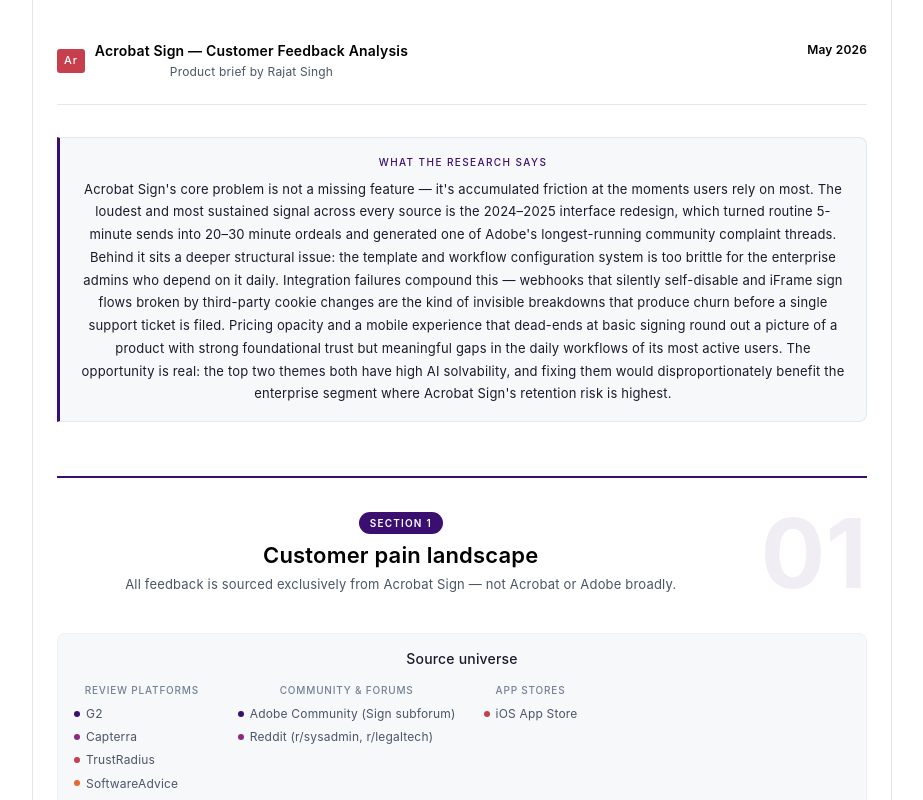
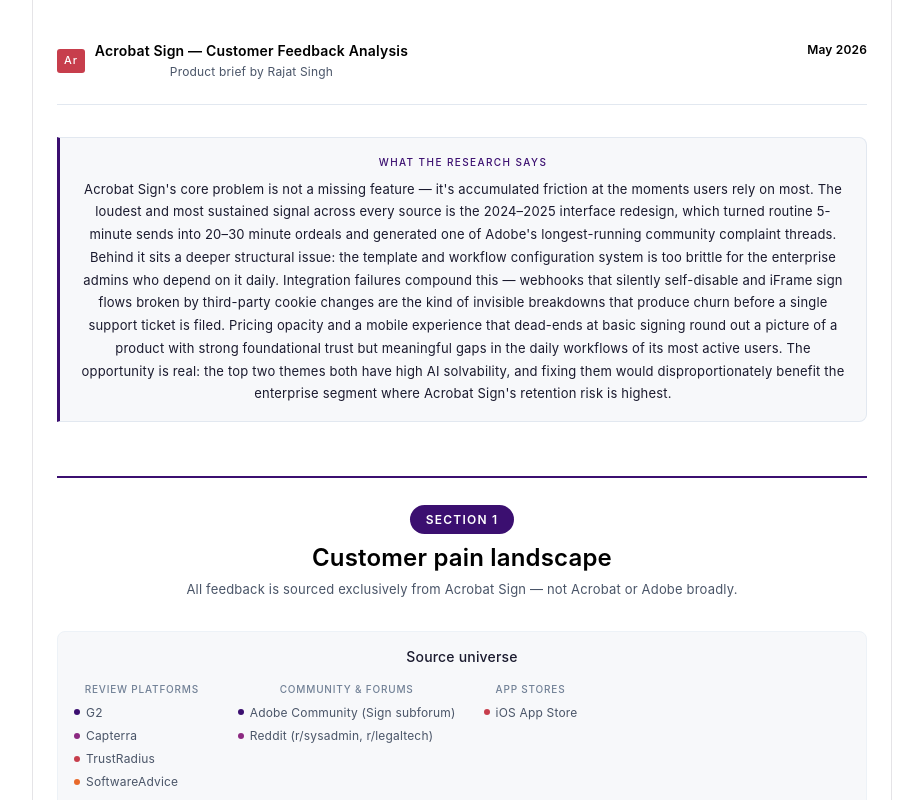
Before and after one commit to rajat2208/acrobat-sign-brief, a React (Vite) app: page / in a window 1280 px wide. Shown: the top 800 px of the page, without its empty margins (178-1101 px from the left). Built offline with nearby package versions, Linux system fonts and the light colour scheme.

Commit message:
design: remove big section numbers, enlarge pill and title instead

```diff
--- a/src/App.css
+++ b/src/App.css
@@ -43,13 +43,11 @@ body {
 .hdr-r { font-size: 12px; color: var(--color-text-secondary); text-align: right; }
 .hdr-r strong { color: #000000; font-weight: 600; }
 
-.section-hdr { display: flex; align-items: center; justify-content: space-between; border-top: 2.5px solid #3B0F70; padding-top: 1.5rem; margin: 3rem 0 1.75rem; overflow: hidden; }
-.section-hdr-left { flex: 1; }
-.section-pill { display: inline-block; background: #3B0F70; color: #fff; font-size: 10px; font-weight: 600; letter-spacing: .12em; text-transform: uppercase; padding: 3px 11px; border-radius: 20px; margin-bottom: 8px; }
-.section-title { font-size: 22px; font-weight: 600; color: #000; line-height: 1.2; margin-bottom: 6px; }
+.section-hdr { border-top: 2.5px solid #3B0F70; padding-top: 1.5rem; margin: 3rem 0 1.75rem; }
+.section-pill { display: inline-block; background: #3B0F70; color: #fff; font-size: 12px; font-weight: 600; letter-spacing: .1em; text-transform: uppercase; padding: 5px 16px; border-radius: 20px; margin-bottom: 10px; }
+.section-title { font-size: 24px; font-weight: 600; color: #000; line-height: 1.2; margin-bottom: 6px; }
 .section-desc { font-size: 13px; color: var(--color-text-secondary); line-height: 1.6; }
-.section-big-num { font-size: 96px; font-weight: 700; color: #3B0F70; opacity: 0.07; line-height: 1; flex-shrink: 0; user-select: none; margin-left: 16px; }
-@media (max-width: 600px) { .section-big-num { display: none; } .section-title { font-size: 19px; } }
+@media (max-width: 600px) { .section-title { font-size: 20px; } }
 
 /* keep old classes for anything still referencing them */
 .eyebrow { font-size: 10px; letter-spacing: .14em; text-transform: uppercase; color: #8C2981; font-weight: 500; margin-bottom: 4px; }
--- a/src/App.jsx
+++ b/src/App.jsx
@@ -217,12 +217,9 @@ function PlanGrid({ allThemes }) {
 function SectionHeader({ num, title, desc }) {
   return (
     <div className="section-hdr">
-      <div className="section-hdr-left">
-        <div className="section-pill">Section {num}</div>
-        <div className="section-title">{title}</div>
-        {desc && <div className="section-desc">{desc}</div>}
-      </div>
-      <div className="section-big-num">0{num}</div>
+      <div className="section-pill">Section {num}</div>
+      <div className="section-title">{title}</div>
+      {desc && <div className="section-desc">{desc}</div>}
     </div>
   )
 }
```
